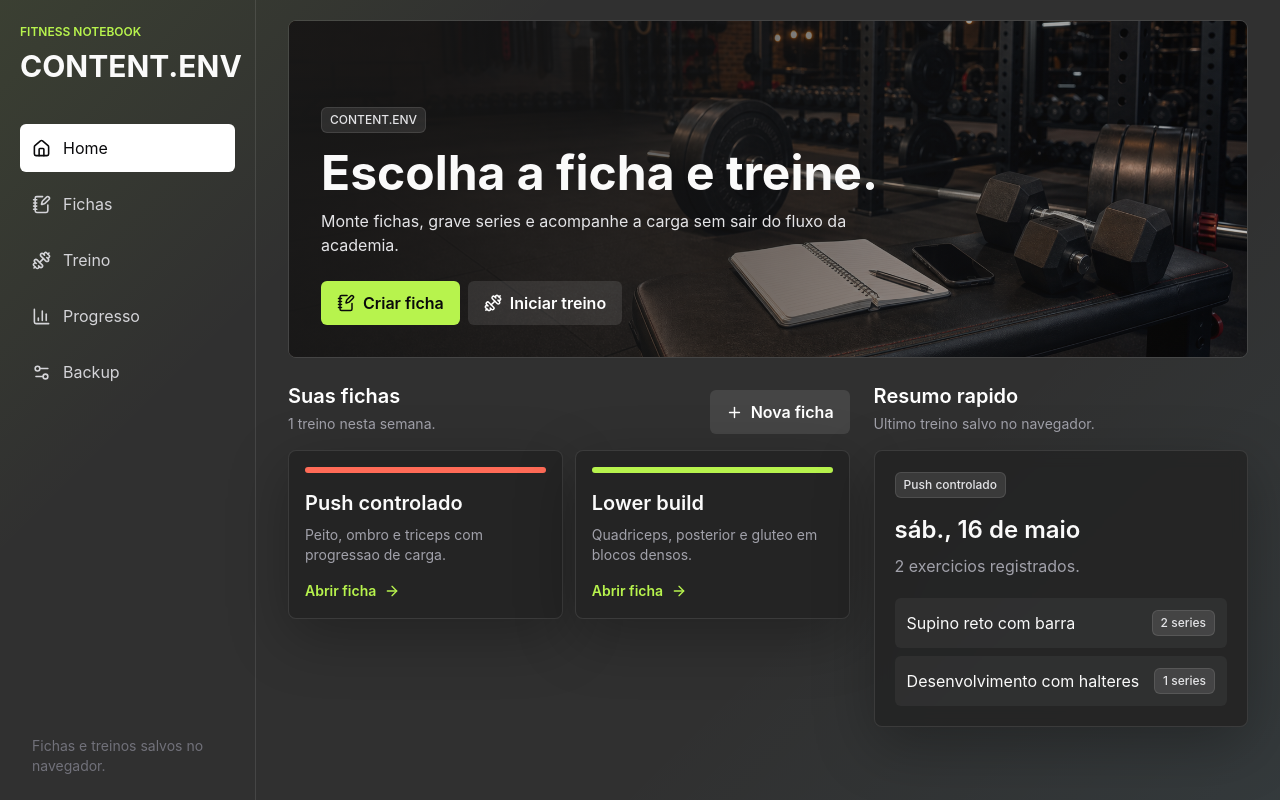
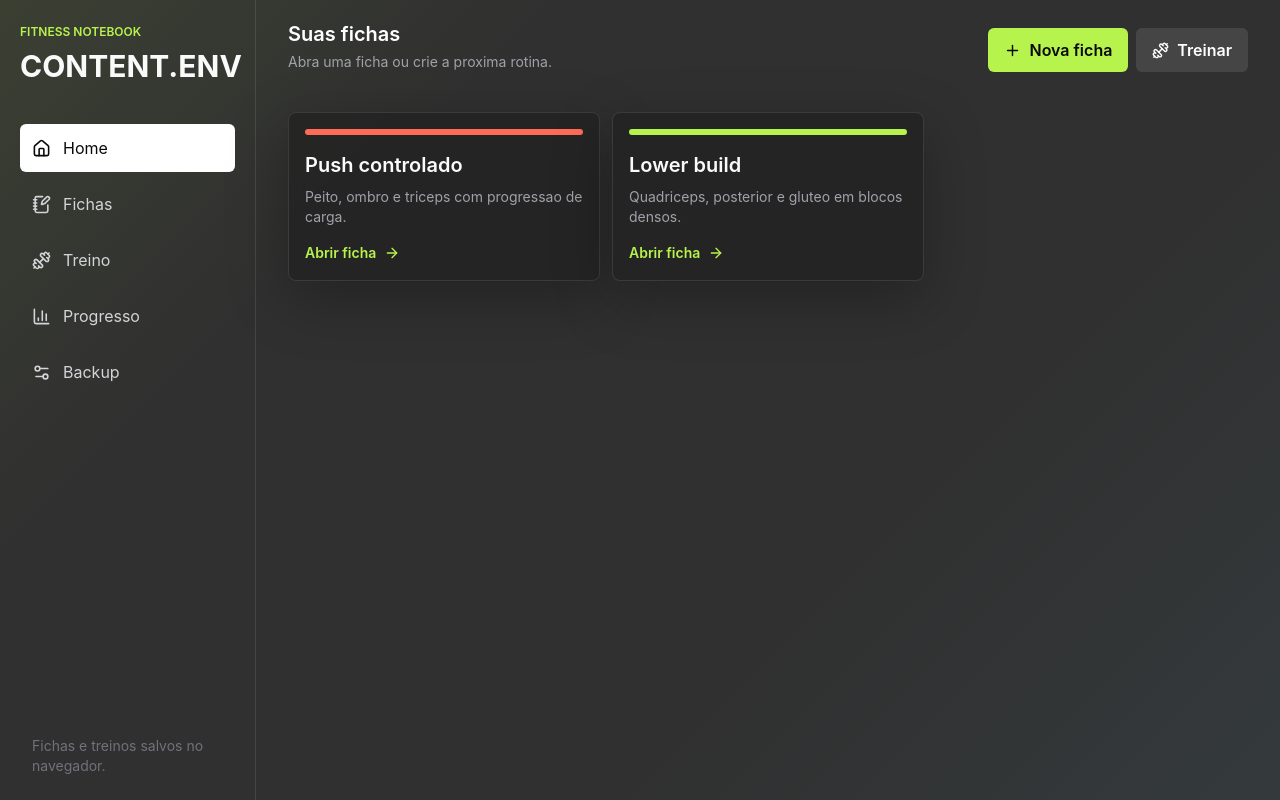
Before and after one commit to gabrielgonzag/Lifting, a React (Vite) app: page / in a window 1280 px wide. Built offline with nearby package versions, Linux system fonts and the light colour scheme.

Commit message:
refine home and workout records

```diff
--- a/src/pages/Home.tsx
+++ b/src/pages/Home.tsx
@@ -1,107 +1,52 @@
-import { motion } from "framer-motion";
-import { ArrowRight, Dumbbell, NotebookPen, Plus } from "lucide-react";
-import hero from "../assets/gym-notebook-hero.png";
+import { ArrowRight, Dumbbell, Plus } from "lucide-react";
 import { SectionTitle } from "../components/common/SectionTitle";
-import { Badge } from "../components/ui/badge";
 import { Button } from "../components/ui/button";
 import { Card } from "../components/ui/card";
-import { exercises } from "../data/exercises";
 import { useAppStore } from "../store/useAppStore";
 import type { AppView } from "../types";
-import { formatLongDate, inCurrentWeek } from "../utils/format";
 
 export default function Home({ onNavigate }: { onNavigate: (view: AppView) => void }) {
   const plans = useAppStore((state) => state.plans);
-  const sessions = useAppStore((state) => state.sessions);
-  const weeklySessions = sessions.filter((session) => inCurrentWeek(session.date));
-  const lastSession = sessions[0];
-  const lastPlan = plans.find((plan) => plan.id === lastSession?.workoutPlanId);
 
   return (
     <div className="grid gap-6">
-      <motion.section
-        animate={{ opacity: 1, y: 0 }}
-        className="relative min-h-[21rem] overflow-hidden rounded-lg border border-white/10"
-        initial={{ opacity: 0, y: 14 }}
-      >
-        <img alt="Equipamentos e bloco de treino em academia" className="absolute inset-0 h-full w-full object-cover" src={hero} />
-        <div className="absolute inset-0 bg-[linear-gradient(90deg,rgba(24,24,24,.94),rgba(24,24,24,.58),rgba(24,24,24,.24))]" />
-        <div className="relative flex min-h-[21rem] max-w-2xl flex-col justify-end p-5 sm:p-8">
-          <Badge className="w-fit border-lime/30 bg-lime/15 text-lime">CONTENT.ENV</Badge>
-          <h2 className="mt-4 text-4xl font-bold leading-tight sm:text-5xl">Escolha a ficha e treine.</h2>
-          <p className="mt-3 max-w-xl text-zinc-200">
-            Monte fichas, grave series e acompanhe a carga sem sair do fluxo da academia.
-          </p>
-          <div className="mt-6 flex flex-wrap gap-2">
-            <Button onClick={() => onNavigate("plans")}>
-              <NotebookPen size={18} />
-              Criar ficha
-            </Button>
-            <Button onClick={() => onNavigate("workout")} variant="secondary">
-              <Dumbbell size={18} />
-              Iniciar treino
-            </Button>
-          </div>
-        </div>
-      </motion.section>
-      <section className="grid gap-6 xl:grid-cols-[1.2fr_.8fr]">
-        <div>
       <SectionTitle
         action={
-              <Button onClick={() => onNavigate("plans")} variant="secondary">
+          <div className="flex flex-wrap gap-2">
+            <Button onClick={() => onNavigate("plans")}>
               <Plus size={17} />
               Nova ficha
             </Button>
+            <Button onClick={() => onNavigate("workout")} variant="secondary">
+              <Dumbbell size={17} />
+              Treinar
+            </Button>
+          </div>
         }
-            copy={`${weeklySessions.length} treino${weeklySessions.length === 1 ? "" : "s"} nesta semana.`}
+        copy="Abra uma ficha ou crie a proxima rotina."
         title="Suas fichas"
       />
-          <div className="grid gap-3 md:grid-cols-2">
-            {plans.slice(0, 6).map((plan) => (
+      <section className="grid gap-3 md:grid-cols-2 xl:grid-cols-3">
+        {plans.map((plan) => (
           <Card className="p-4" key={plan.id}>
             <div className="mb-4 h-1.5 rounded-full" style={{ background: plan.color }} />
-                <h3 className="text-xl font-semibold">{plan.title}</h3>
-                <p className="mt-2 line-clamp-2 min-h-10 text-sm text-zinc-400">{plan.description}</p>
+            <h2 className="text-xl font-semibold">{plan.title}</h2>
+            <p className="mt-2 line-clamp-2 min-h-10 text-sm text-zinc-400">{plan.description || "Sem descricao."}</p>
             <button className="mt-4 inline-flex items-center gap-2 text-sm font-semibold text-lime" onClick={() => onNavigate("plans")}>
               Abrir ficha <ArrowRight size={16} />
             </button>
           </Card>
         ))}
         {plans.length === 0 ? (
-              <Card className="grid min-h-48 place-items-center border-dashed p-5 text-center">
+          <Card className="grid min-h-56 place-items-center border-dashed p-5 text-center">
             <div>
-                  <h3 className="text-lg font-semibold">Crie sua primeira ficha</h3>
-                  <p className="mt-2 text-sm text-zinc-400">Escolha grupos musculares e deixe o treino pronto para abrir.</p>
+              <h2 className="text-lg font-semibold">Crie sua primeira ficha</h2>
+              <p className="mt-2 max-w-sm text-sm text-zinc-400">
+                Escolha grupos musculares e deixe o treino pronto para registrar.
+              </p>
             </div>
           </Card>
         ) : null}
-          </div>
-        </div>
-        <div>
-          <SectionTitle copy="Ultimo treino salvo no navegador." title="Resumo rapido" />
-          <Card className="p-5">
-            {lastSession ? (
-              <>
-                <Badge>{lastPlan?.title ?? "Ficha removida"}</Badge>
-                <h3 className="mt-4 text-2xl font-semibold">{formatLongDate(lastSession.date)}</h3>
-                <p className="mt-2 text-zinc-400">{lastSession.exercises.length} exercicios registrados.</p>
-                <div className="mt-5 grid gap-2">
-                  {lastSession.exercises.slice(0, 3).map((entry) => {
-                    const exercise = exercises.find((item) => item.id === entry.exerciseId);
-                    return (
-                      <div className="flex items-center justify-between rounded-md bg-white/5 p-3" key={entry.id}>
-                        <span>{exercise?.name ?? "Exercicio"}</span>
-                        <Badge>{entry.sets.length} series</Badge>
-                      </div>
-                    );
-                  })}
-                </div>
-              </>
-            ) : (
-              <p className="text-zinc-400">Finalize um treino para ver seu historico aqui.</p>
-            )}
-          </Card>
-        </div>
       </section>
     </div>
   );
--- a/src/pages/Workout.tsx
+++ b/src/pages/Workout.tsx
@@ -199,10 +199,11 @@ export default function Workout() {
                   <p className="text-sm text-zinc-400">{exercise?.muscleGroup}</p>
                 </div>
               </div>
-              <div className="grid grid-cols-[2.5rem_minmax(4.5rem,1fr)_minmax(4.5rem,1fr)_3rem_2.5rem] items-center gap-1 border-b border-white/10 px-1 pb-1 text-[11px] font-semibold uppercase text-zinc-500 sm:grid-cols-[3rem_8rem_7rem_3rem_2.5rem]">
+              <div className="grid grid-cols-[2rem_minmax(4rem,1fr)_minmax(4rem,1fr)_3.25rem_2.75rem_2.25rem] items-center gap-1 border-b border-white/10 px-1 pb-1 text-[11px] font-semibold uppercase text-zinc-500 sm:grid-cols-[3rem_7rem_6rem_4rem_3rem_2.5rem]">
                 <span>Set</span>
                 <span>Kg</span>
                 <span>Reps</span>
+                <span>RPE</span>
                 <span className="text-center">Ok</span>
                 <span />
               </div>
@@ -320,7 +321,7 @@ function SetRow({
         backgroundColor: set.completed ? "rgba(183,243,77,0.08)" : "rgba(255,255,255,0)",
         opacity: set.completed ? 0.58 : 1,
       }}
-      className="grid grid-cols-[2.5rem_minmax(4.5rem,1fr)_minmax(4.5rem,1fr)_3rem_2.5rem] items-center gap-1 border-b border-white/5 px-1 py-1 last:border-b-0 sm:grid-cols-[3rem_8rem_7rem_3rem_2.5rem]"
+      className="grid grid-cols-[2rem_minmax(4rem,1fr)_minmax(4rem,1fr)_3.25rem_2.75rem_2.25rem] items-center gap-1 border-b border-white/5 px-1 py-1 last:border-b-0 sm:grid-cols-[3rem_7rem_6rem_4rem_3rem_2.5rem]"
       layout
     >
       <span className="text-sm font-semibold text-zinc-400">{index + 1}</span>
@@ -336,6 +337,14 @@ function SetRow({
         onChange={(value) => onChange("reps", value)}
         placeholder="0"
         value={set.reps}
+      />
+      <CompactNumberInput
+        decimal
+        label={`RPE opcional da serie ${index + 1}`}
+        max={10}
+        onChange={(value) => onChange("rpe", value)}
+        placeholder="-"
+        value={set.rpe}
       />
       <button
         aria-label={`${set.completed ? "Reabrir" : "Concluir"} serie ${index + 1}`}
@@ -370,12 +379,14 @@ function SetRow({
 function CompactNumberInput({
   decimal,
   label,
+  max,
   placeholder,
   value,
   onChange,
 }: {
   decimal?: boolean;
   label: string;
+  max?: number;
   placeholder: string;
   value: string;
   onChange: (value: string) => void;
@@ -387,7 +398,7 @@ function CompactNumberInput({
       : normalized;
     if (singleDecimal === "") return "";
     const next = Number(singleDecimal);
-    if (!Number.isFinite(next) || next < 0) return "";
+    if (!Number.isFinite(next) || next < 0 || (max !== undefined && next > max)) return "";
     return singleDecimal.replace(/^0+(?=\d)/, "");
   };
 
--- a/src/utils/records.ts
+++ b/src/utils/records.ts
@@ -10,6 +10,9 @@ const setMetricValue = (type: PersonalRecordType, set: WorkoutSet) => {
   if (type === "estimated_1rm") return estimatedOneRepMax(set.weight, set.reps);
   return set.weight * set.reps;
 };
+
+const isCompletedSet = (set: WorkoutSet) =>
+  set.completed === true && set.weight > 0 && set.reps > 0;
 
 export const recordLabel = (type: PersonalRecordType) => {
   if (type === "absolute_weight") return "Carga";
@@ -26,7 +29,7 @@ export const buildRecordsFromSessions = (sessions: WorkoutSession[]) => {
         const exercise = exercises.find((item) => item.id === entry.exerciseId);
         if (!exercise) return;
         entry.sets
-          .filter((set) => set.weight > 0 && set.reps > 0)
+          .filter(isCompletedSet)
           .forEach((set) => {
             (["absolute_weight", "estimated_1rm", "set_volume"] as PersonalRecordType[]).forEach((type) => {
               const value = setMetricValue(type, set);
@@ -58,7 +61,7 @@ export const recordsForSession = (
     const exercise = exercises.find((item) => item.id === entry.exerciseId);
     if (!exercise) return;
     entry.sets
-      .filter((set) => set.weight > 0 && set.reps > 0)
+      .filter(isCompletedSet)
       .forEach((set) => {
         (["absolute_weight", "estimated_1rm", "set_volume"] as PersonalRecordType[]).forEach((type) => {
           const prior = bestRecord([...previousRecords, ...nextRecords], entry.exerciseId, type);
```
Lines whose indentation alone changed are shown as unchanged.
